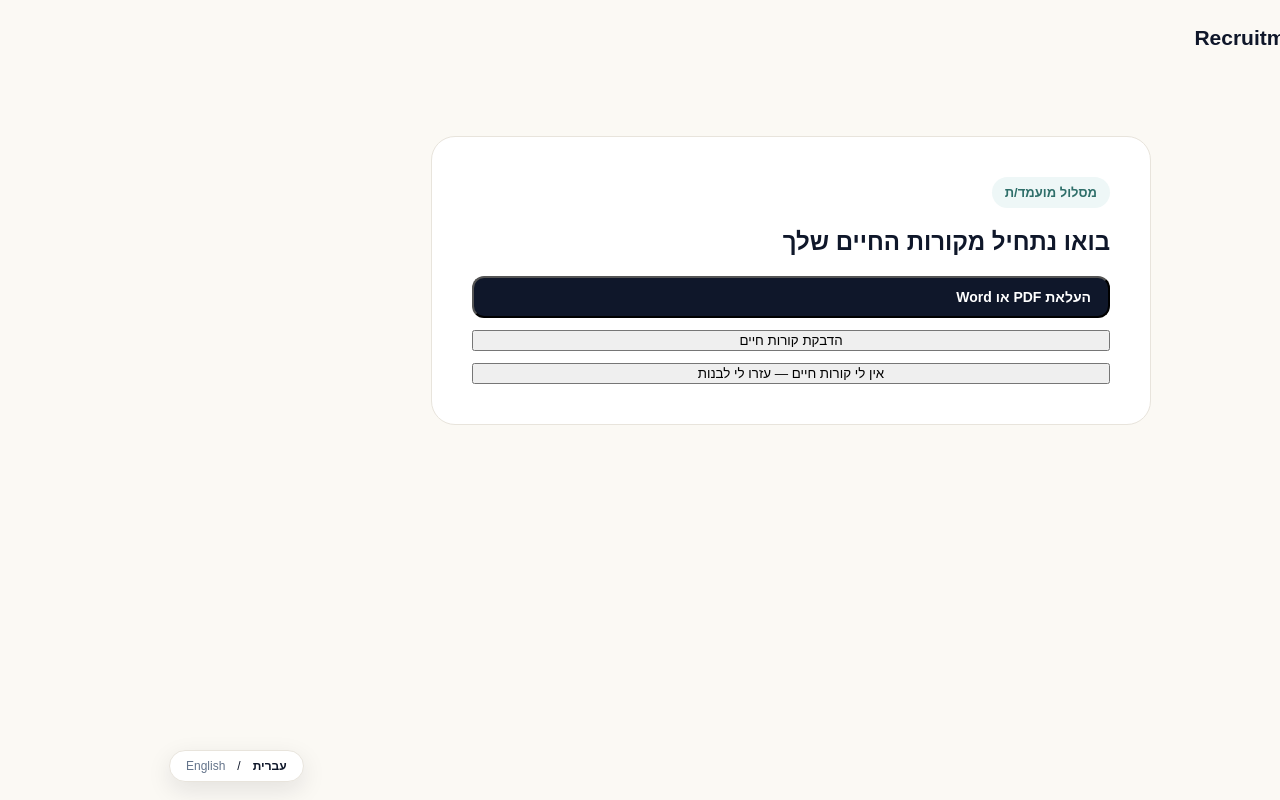
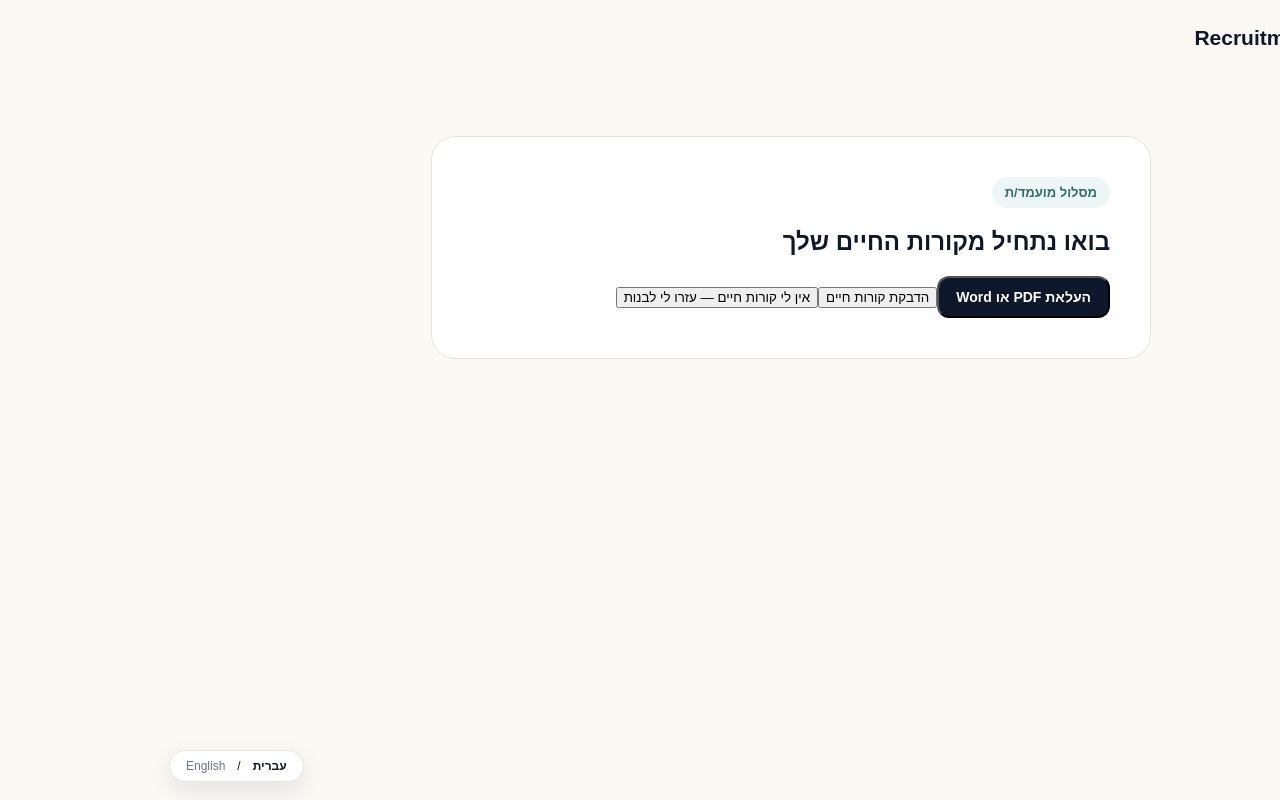
Before and after one commit to IritSel/recruitment-ai, a Next.js app: page /candidate in a window 1280 px wide. Built offline with nearby package versions, Linux system fonts and the light colour scheme.

Commit message:
Unify candidate CV entry button styles

```diff
--- a/app/candidate/page.tsx
+++ b/app/candidate/page.tsx
@@ -14,7 +14,7 @@ export default function Candidate(){ const en=useSiteLanguage()==="en";
   return <Wrap><span className="eyebrow">{en?"Your CV draft":"טיוטת קורות החיים שלך"}</span><h1>{en?"Your work experience":"הניסיון המקצועי שלך"}</h1>{exps.map((x,i)=><div className="choice" key={i}><h2>{x.role}</h2><p><b>{x.company}</b> · {x.years}</p><p>{x.details}</p></div>)}<h2>{en?"Education":"השכלה"}</h2><p>{extra.education}</p><h2>{en?"Training":"הכשרות"}</h2><p>{extra.training}</p><h2>{en?"Skills":"כישורים"}</h2><p>{extra.skills}</p><h2>{en?"Languages":"שפות"}</h2><p>{extra.languages}</p><div style={{display:"flex",gap:12}}><button onClick={()=>{setPhase("experience");setE(0);setS(0)}} style={secondary}>{en?"Edit":"עריכה"}</button><Link className="button" href="/candidate/jobs">{en?"Approve and continue to jobs":"אישור והמשך למשרות ←"}</Link></div></Wrap>
  }
  if(mode==="paste")return <Wrap><h1>{en?"Paste your CV":"הדבקת קורות חיים"}</h1><textarea style={{width:"100%",minHeight:240}}/><Link className="button" href="/candidate/review">{en?"Continue to analysis":"המשך לניתוח"}</Link></Wrap>;
- return <main className="shell"><nav className="nav"><Link className="brand" href="/">Recruitment AI</Link></nav><section style={card}><span className="eyebrow">{en?"Candidate":"מסלול מועמד/ת"}</span><h1>{en?"Let’s start with your CV":"בואו נתחיל מקורות החיים שלך"}</h1><input ref={fileRef} type="file" accept=".pdf,.doc,.docx" hidden onChange={x=>setFile(x.target.files?.[0]?.name||"")}/><div style={{display:"grid",gap:12}}><button onClick={()=>fileRef.current?.click()} className="button">{file||(en?"Upload PDF or Word":"העלאת PDF או Word")}</button><button onClick={()=>setMode("paste")}>{en?"Paste your CV":"הדבקת קורות חיים"}</button><button onClick={()=>setMode("builder")}>{en?"I don’t have a CV — help me build one":"אין לי קורות חיים — עזרו לי לבנות"}</button></div>{file&&<Link className="button" href="/candidate/review" style={{marginTop:16}}>{en?"Continue to analysis":"המשך לניתוח ←"}</Link>}</section></main>
+ return <main className="shell"><nav className="nav"><Link className="brand" href="/">Recruitment AI</Link></nav><section style={card}><span className="eyebrow">{en?"Candidate":"מסלול מועמד/ת"}</span><h1>{en?"Let’s start with your CV":"בואו נתחיל מקורות החיים שלך"}</h1><input ref={fileRef} type="file" accept=".pdf,.doc,.docx" hidden onChange={x=>setFile(x.target.files?.[0]?.name||"")}/><div className="cvEntryActions"><button type="button" onClick={()=>fileRef.current?.click()} className="button cvEntryButton">{file||(en?"Upload PDF or Word":"העלאת PDF או Word")}</button><button type="button" className="cvEntryButton cvEntrySecondary" onClick={()=>setMode("paste")}>{en?"Paste your CV":"הדבקת קורות חיים"}</button><button type="button" className="cvEntryButton cvEntrySecondary" onClick={()=>setMode("builder")}>{en?"I don’t have a CV — help me build one":"אין לי קורות חיים — עזרו לי לבנות"}</button></div>{file&&<Link className="button" href="/candidate/review" style={{marginTop:16}}>{en?"Continue to analysis":"המשך לניתוח ←"}</Link>}</section></main>
 }
 function Wrap({children}:{children:React.ReactNode}){return <main className="shell"><nav className="nav"><Link className="brand" href="/">Recruitment AI</Link></nav><section style={card}>{children}</section></main>}
 const card={maxWidth:720,margin:"60px auto",background:"#fff",padding:40,borderRadius:24,border:"1px solid #e8e4dc"};const field={width:"100%",padding:14,border:"1px solid #ddd",borderRadius:12,font:"inherit",marginBottom:16};const secondary={padding:12,border:"1px solid #ddd",borderRadius:12,background:"#fff",cursor:"pointer"};
```
